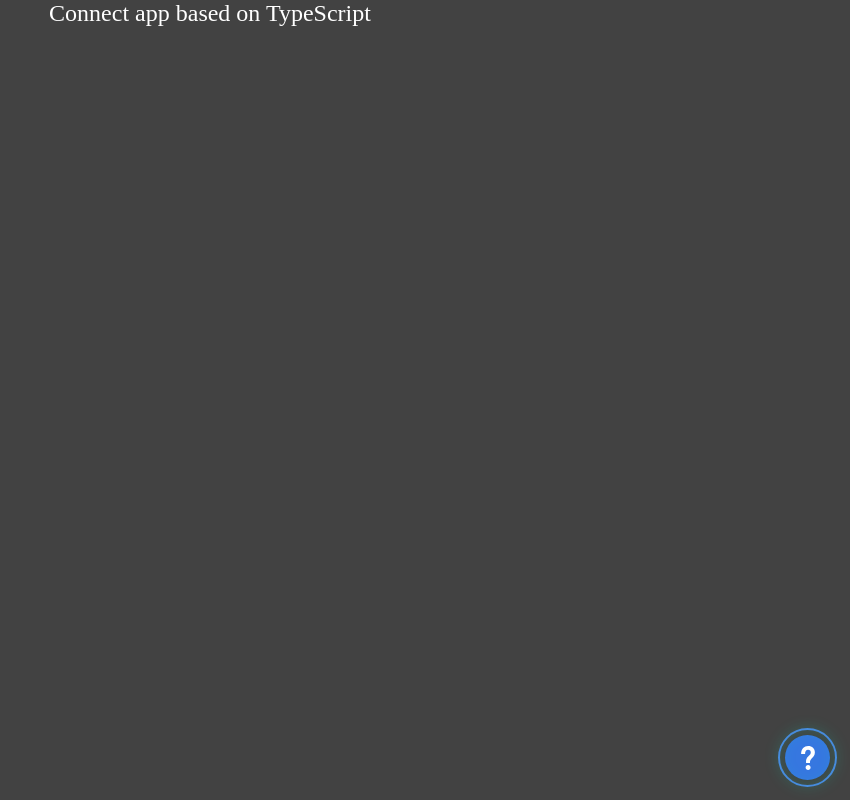
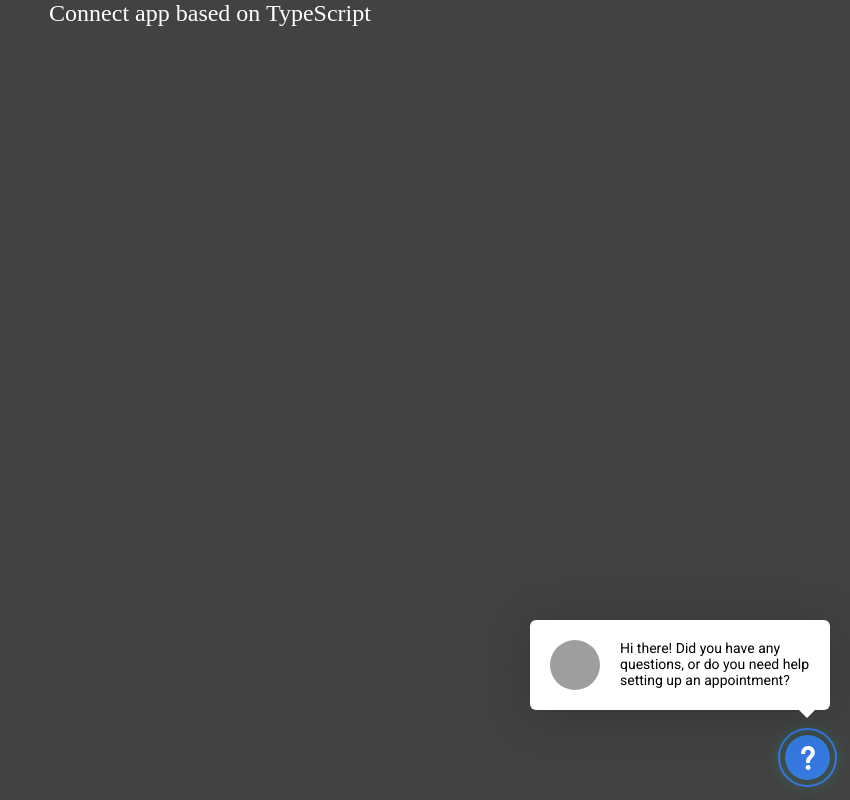
Before and after one commit to a-lukashenka/connect, a website built with webpack: page index.html in a window 1280 px wide. Shown: the whole page, without its empty margins (430-1280 px from the left). Built offline with nearby package versions, Linux system fonts and the light colour scheme; grey boxes are pictures that could not be loaded; files whose address does not match are found by name.

Commit message:
greeting added

```diff
--- a/src/form.ts
+++ b/src/form.ts
@@ -2,41 +2,57 @@
 import { CHAT_BUTTON_TEMPLATE } from './templates/chat-button-html';
 import { SUBMIT_FORM_TEMPLATE } from './templates/submit-form-html';
 import { SUCCESS_FORM_TEMPLATE } from './templates/success-form-html';
+import { WELCOM_MESSAGE_TEMPLATE } from './templates/welcom-message-html';
 
 export class Form {
-    isVisible: boolean = false;
+    isChatVisible: boolean = false;
+    isGreetingShouldShow: boolean = true;
     isNewRequest: boolean = true;
+
     formContainer: HTMLElement;
     chatContainer: HTMLElement;
+    greetingContainer: HTMLElement;
+    buttonContainer: HTMLElement;
 
     createForm(): void {
-        // container
         const body = document.body;
 
         this.chatContainer = document.createElement('div');
-        const button = document.createElement('div');
+        this.chatContainer.setAttribute('id', 'via-connect');
 
-        this.chatContainer.setAttribute('id', 'via-connect');
-        button.setAttribute('id', 'via-connect-btn-container');
+        this.buttonContainer = document.createElement('div');
+        this.buttonContainer.setAttribute('id', 'via-connect-btn-container');
+
+        this.greetingContainer = document.createElement('div');
+        this.greetingContainer.setAttribute('id', 'via-connect-greeting-container');
 
         this.chatContainer.innerHTML += CHAT_TEMPLATE;
-        button.innerHTML += CHAT_BUTTON_TEMPLATE;
+        this.buttonContainer.innerHTML += CHAT_BUTTON_TEMPLATE;
+        this.greetingContainer.innerHTML += WELCOM_MESSAGE_TEMPLATE;
 
-        body.appendChild(button);
+        body.appendChild(this.buttonContainer);
         body.appendChild(this.chatContainer);
+        body.appendChild(this.greetingContainer);
 
-        button.addEventListener('click', () => {
-            this.isVisible = !this.isVisible;
-            this.setChatView();
+        this.buttonContainer.addEventListener('click', () => {
+            this.isChatVisible = !this.isChatVisible;
+            this.toggleChatView();
+            this.toggleGreetingView(true);
         });
 
-        this.formContainer = document.getElementById('via-connect__form-body');
-        this.setView();
+        this.greetingContainer.addEventListener('click', () => {
+            this.toggleGreetingView(true);
+        });
+
+        this.setChatView();
         this.setTitles();
-        this.setChatView();
+        this.toggleChatView();
+        this.toggleGreetingView();
     }
 
-    setView(): void {
+    setChatView(): void {
+        this.formContainer = document.getElementById('via-connect__form-body');
+
         if (this.isNewRequest) {
             this.clearSuccessContainer();
             this.setFormContainer();
@@ -63,7 +79,7 @@
                 message: form['message']['value'],
             });
             this.isNewRequest = false;
-            this.setView();
+            this.setChatView();
         };
     }
 
@@ -96,8 +112,34 @@
         initialMessageTitle.appendChild(initialMessageTitleText);
     }
 
-    setChatView(): void {
-        setTimeout(() => this.chatContainer.classList.toggle('visible', this.isVisible), 0);
+    toggleChatView(): void {
+        setTimeout(() => this.chatContainer.classList.toggle('visible', this.isChatVisible), 0);
+    }
+
+    toggleGreetingView(close?: boolean): void {
+        if (!this.isGreetingShouldShow ||
+            this.parse(localStorage.getItem('via-connect__greeting_disabled'))) {
+            return;
+        }
+        if (close) {
+            this.isGreetingShouldShow = false;
+            this.greetingContainer.classList.toggle('visible', false);
+            localStorage.setItem('via-connect__greeting_disabled', 'true');
+            return;
+        }
+        setTimeout(() => {
+            if (this.isGreetingShouldShow) {
+                this.greetingContainer.classList.toggle('visible', true);
+            }
+        }, 1000);
+    }
+
+    parse(value: string): boolean {
+        try {
+            return JSON.parse(value);
+        } catch (e) {
+            return false;
+        }
     }
 }
 
--- a/src/styles/_chat-button.scss
+++ b/src/styles/_chat-button.scss
@@ -6,6 +6,7 @@
     bottom: 20px;
     z-index: 1000;
 }
+
 .button {
     text-align: center;
     text-transform: uppercase;
@@ -14,10 +15,13 @@
     font-weight: 100;
     font-family: "Segoe UI";
     letter-spacing: 1px;
+    background: $main-color !important;
+    color: $main-color !important;
 
     &:before {
         border-radius: $circle-size;
-        border: $outside-circle-border solid #468cdc;
+        border: $outside-circle-border solid;
+        border-color: inherit;
         box-shadow: 0 0 15px rgba(0, 255, 204, 0.15), 0 0 15px rgba(0, 255, 204, 0.15) inset;
         content: "";
         display: block;
@@ -38,10 +42,9 @@
     }
 
     &.circle {
-        background: $main-color;
+        background: inherit;
         border: none;
         border-radius: 900px;
-        color: #e4ecfa;
         cursor: pointer;
         width: $circle-size;
         height: $circle-size;
@@ -53,7 +56,6 @@
         justify-content: center;
 
         &:hover {
-            background: #3e70aa;
             padding: -2px;
         }
     }
--- a/src/styles/_form.scss
+++ b/src/styles/_form.scss
@@ -15,18 +15,23 @@
     max-width: 300px;
     box-shadow: 0 0 3px rgba(0, 0, 0, 0.1), 0 5px 50px rgba(0, 0, 0, 0.2);
     border-radius: 6px;
-    overflow: hidden !important;
+    overflow: hidden;
+    visibility: hidden;
     opacity: 0;
 
     &.visible {
         opacity: 1;
         bottom: 90px;
+        z-index: 1000;
+        visibility: visible;
     }
 }
 
 .form-body {
-    padding: 15px;
+    padding: 0 15px 15px;
     background: #f6f6f8;
+    max-height: 500px;
+    overflow: auto;
 
     .form {
         .agreement {
@@ -60,7 +65,7 @@
 }
 
 .header {
-    background: #3677e0;
+    background: $main-color;
 
     p {
         color: #fff;
@@ -70,7 +75,6 @@
 
 .footer {
     background: #fff;
-    margin-top: -15px;
     padding: 10px;
 
     p {
@@ -80,7 +84,7 @@
 }
 
 .message-wrapper {
-        margin-bottom: 15px;
+        padding-top: 15px;
 
     h5 {
         margin: 0 0 10px;
--- /dev/null
+++ b/src/styles/_greeting-message.scss
@@ -0,0 +1,61 @@
+@import './varibles';
+
+#via-connect-greeting-container {
+    position: fixed;
+    right: 20px;
+    bottom: 80px;
+    -webkit-transition: .2s linear;
+    transition: .2s linear;
+    transition-property: visibility, opacity, bottom;
+    backface-visibility: hidden;
+    display: block;
+    box-sizing: border-box;
+    padding: 0;
+    margin: 0;
+    max-width: 300px;
+    box-shadow: 0 0 3px rgba(0, 0, 0, 0.1), 0 5px 50px rgba(0, 0, 0, 0.2);
+    border-radius: 6px;
+    opacity: 0;
+    visibility: hidden;
+    font-family: 'Roboto', sans-serif;
+
+    &.visible {
+        opacity: 1;
+        bottom: 90px;
+        z-index: 1000;
+        cursor: pointer;
+        visibility: visible;
+    }
+
+    .greeting-container {
+        position: relative;
+        display: flex;
+        border-radius: 6px;
+        padding: 20px;
+        background: #fff;
+        color: #000;
+        &:before {
+            border: 8px solid transparent;
+            border-top-color: #fff;
+            position: absolute;
+            bottom: -16px;
+            right: 15px;
+            content: '';
+        }
+    }
+
+    img {
+        width: 50px;
+        height: 50px;
+        border-radius: 50%;
+        object-fit: cover;
+        object-position: center center;
+        margin-right: 20px;
+    }
+
+    p {
+        margin: 0;
+        text-align: left;
+        font-size: 14px;
+    }
+}
--- a/src/styles/style.scss
+++ b/src/styles/style.scss
@@ -2,6 +2,7 @@
 @import './material';
 @import './chat-button';
 @import './form';
+@import './greeting-message';
 @import './varibles';
 
 html {
--- a/src/templates/welcom-message-html.ts
+++ b/src/templates/welcom-message-html.ts
@@ -1 +1,4 @@
-export const WELCOM_MESSAGE_TEMPLATE = '';
+export const WELCOM_MESSAGE_TEMPLATE = '<div class="greeting-container">' +
+    '<img id="via-connect__greeting-img" src="https://lh6.googleusercontent.com/-6QNjugsubIg/AAAAAAAAAAI/AAAAAAAAAAA/ACevoQOv3CW5o5Yf5HTO_RRq4R-qJGUzcA/s96-c/photo.jpg" alt="img">' +
+    '<p>Hi there! Did you have any questions, or do  you need help setting up an appointment?</p>'
+'</div>';
```
